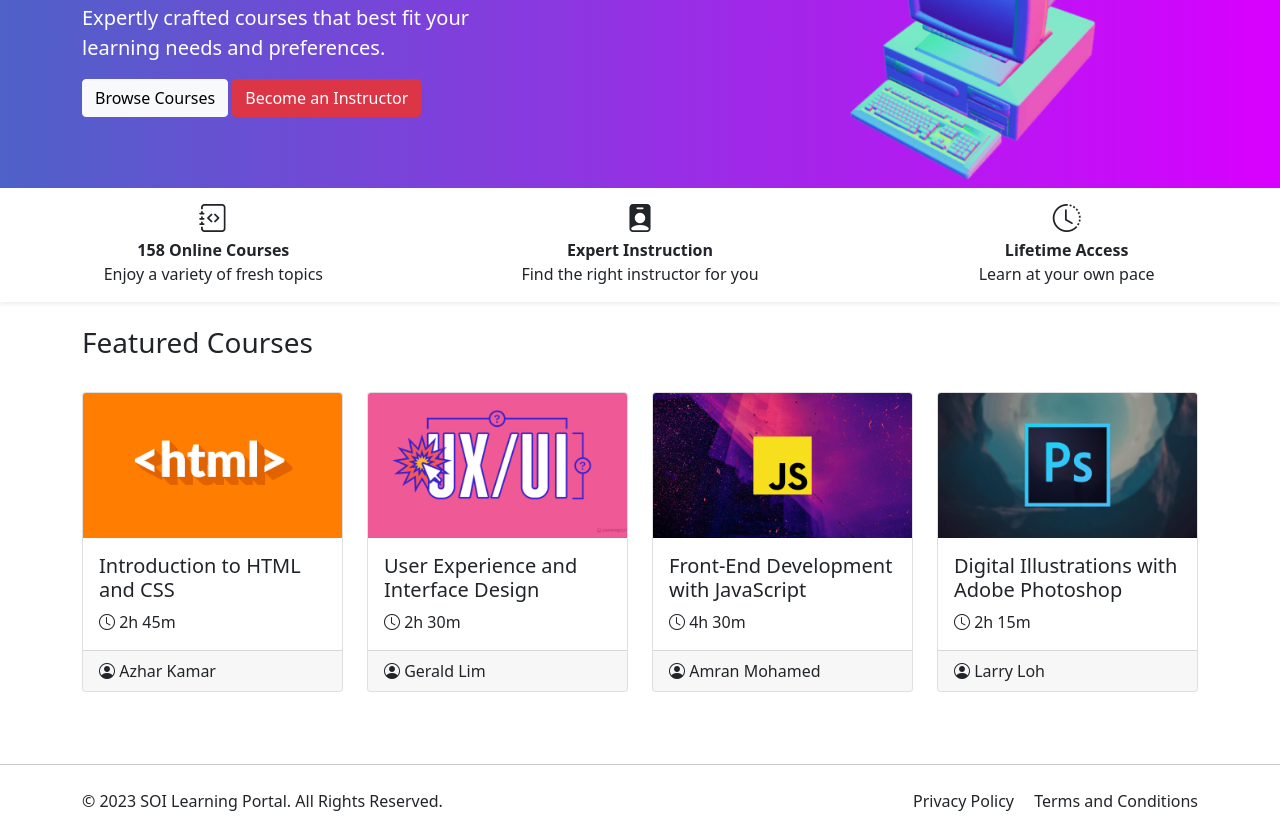
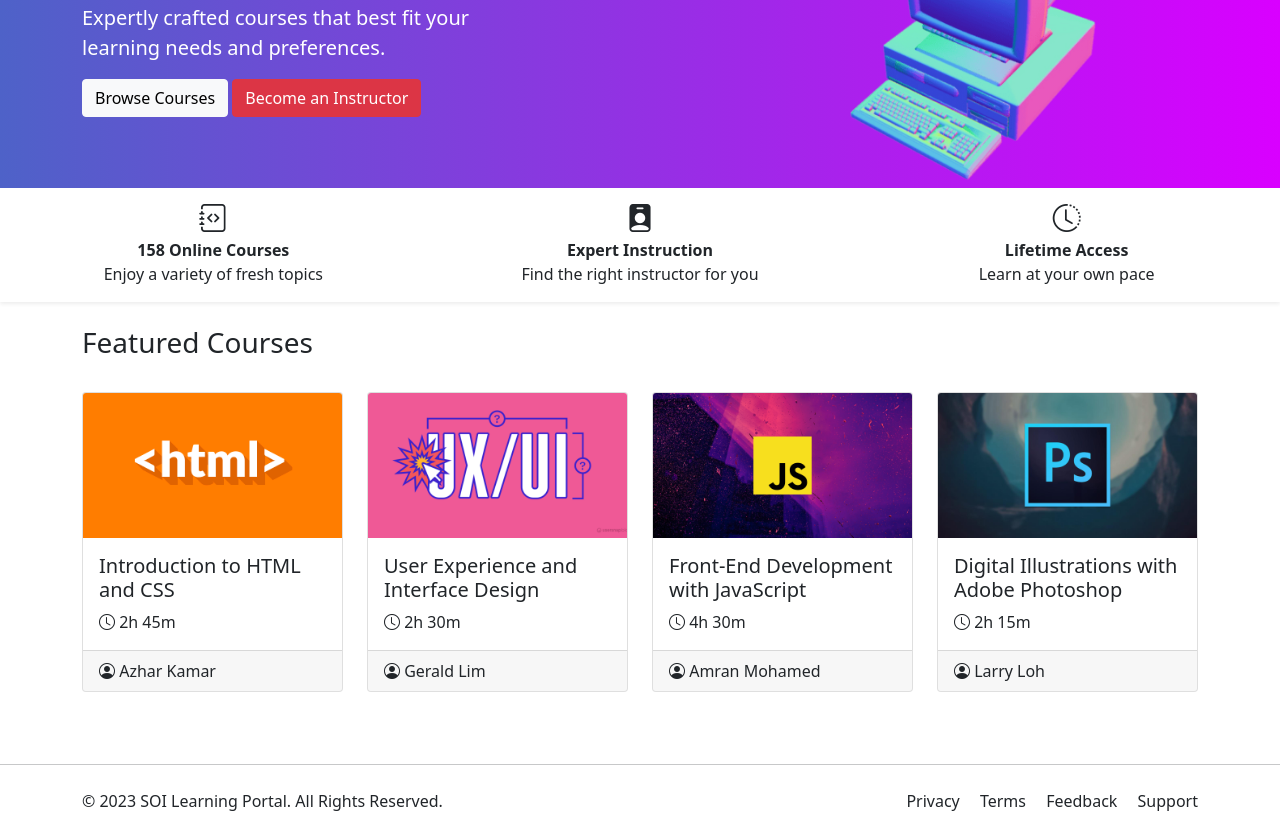
Before and after one commit to jaymi42/SOILearningPortal, a plain HTML site: page index.html in a window 1280 px wide. Shown: the part 213-1042 px from the top of the page. Drawn offline with nearby package versions, Linux system fonts and the light colour scheme.

Commit message:
Updated bottom footer to include additional info

```diff
--- a/index.html
+++ b/index.html
@@ -177,8 +177,10 @@
                     <p>&copy; 2023 SOI Learning Portal. All Rights Reserved.</p>
                 </div>
                 <div class="col-md-6 text-md-end">
-                    <a href="#" class="text-dark text-decoration-none me-3">Privacy Policy</a>
-                    <a href="#" class="text-dark text-decoration-none">Terms and Conditions</a>
+                    <a href="#" class="text-dark text-decoration-none me-3">Privacy</a>
+                    <a href="#" class="text-dark text-decoration-none me-3">Terms</a>
+                    <a href="#" class="text-dark text-decoration-none me-3">Feedback</a>
+                    <a href="#" class="text-dark text-decoration-none">Support</a>
                 </div>
             </div>
         </div>
```
